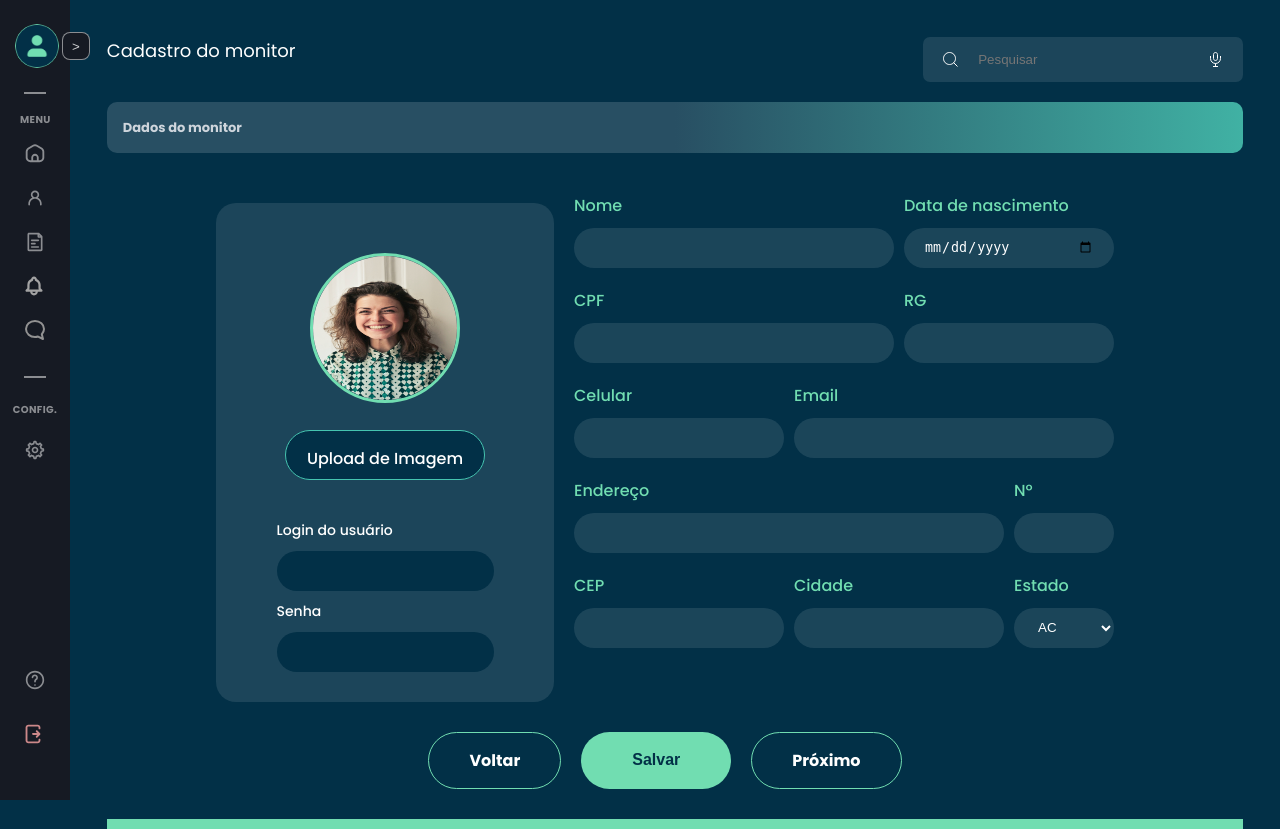
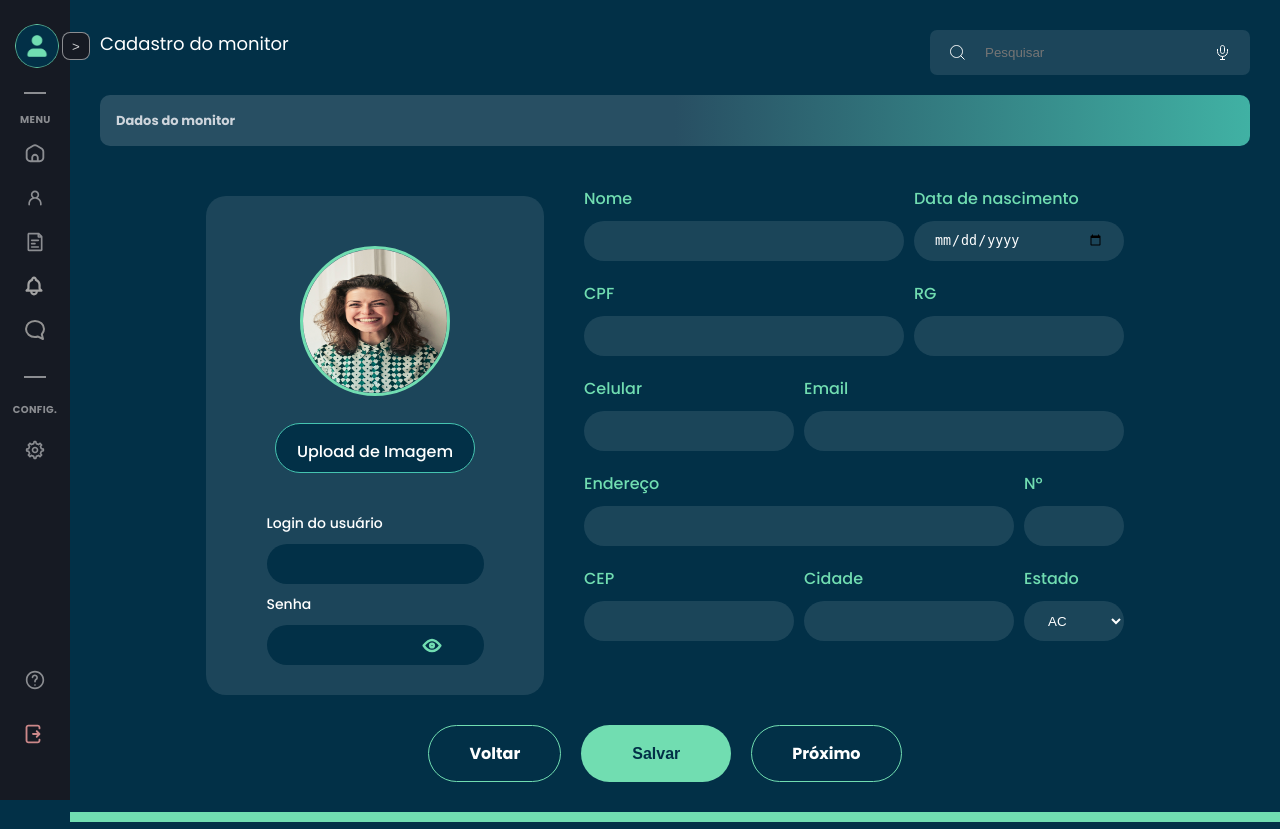
Before and after one commit to aasjunior/tera_dashboard, a Flask app: page /cadastro-monitor in a window 1280 px wide. Run offline with Flask 3, Linux system fonts and the light colour scheme; some libraries are stand-ins or nearby versions.

Commit message:
updating

```diff
--- a/views/blades/header.html
+++ b/views/blades/header.html
@@ -6,6 +6,7 @@
     <meta name="viewport" content="width=device-width, initial-scale=1.0">
     <link rel="stylesheet" href="{{ url_for('static',filename='css/main.css') }}">
     <script src="https://cdn.jsdelivr.net/npm/apexcharts"></script>
+    <script src="https://code.jquery.com/jquery-3.6.0.min.js"></script>
     <title>Tera</title>
 </head>
 <body>
--- a/views/cadastro-monitor.html
+++ b/views/cadastro-monitor.html
@@ -1,7 +1,7 @@
 {% include 'blades/header.html' %}
 <div class="wrapper row">
     {{ sidebar('User', 'user.png') | safe }}
-    <main class="container w-auto">
+    <main class="w-auto">
         {{ header_title('Cadastro do monitor') | safe }}
         {{ welcome_card('User', False, 'Dados do monitor') | safe }} <!--Aqui é o titulo da etapa-->
         <section>
@@ -11,63 +11,66 @@
                         {{ upload_image(False) | safe }}
                         <div class="mt-30">
                             <div id="" class="col">
-                                <label class="lbl-white fs-14 mt-10" for=""> Login do usuário</label>
-                                <input id="" class="input_dark_blue" name="login-monitor">
+                                <label class="lbl-white fs-14 mt-10" for=""> Login do usuário </label>
+                                <input id="" class="input_dark_blue lbl-green" name="login-monitor" type="text" required>
                             </div>
                             <div id="" class="col">
                                 <label class="lbl-white fs-14 mt-10" for=""> Senha </label>
-                                <input class="input_dark_blue" type="text" name="senha-monitor">
+                                <div class="section-senha">
+                                    <input id="senha" class="senha lbl-green" type="password" name="senha-monitor" required>
+                                    <img id="olho" class="eye align-self" src="{{ url_for('static', filename='imgs/icons/eye-open.svg') }}" alt="Olho aberto">
+                                </div>
                             </div>
                         </div>
                     </form>
                 </aside>
 
-                <section class="section-form"> <!--Aqui o forms-->
+                <section class="section-form ml-20"> <!--Aqui o forms-->
                     <form action="" class="side-left-grid">
-                        <input type="hidden" id="id-paciente"> <!--INPUT HIDDEN CODIGO PACIENTE-->
+                        <input type="hidden" id="id-paciente" required> <!--INPUT HIDDEN CODIGO PACIENTE-->
                         <div id="nome-grid" class="col">
                             <label class="lbl-green" for=""> Nome </label>
-                            <input class="input_blue" type="text" name="nome-monitor">
+                            <input class="input_blue" type="text" name="nome-monitor" required>
                         </div>
                         <div id="data-grid" class="col">
                             <label class="lbl-green" for=""> Data de nascimento </label>
-                            <input class="input_blue" type="date" name="data-nasc-monitor">
+                            <input class="input_blue" type="date" name="data-nasc-monitor" required>
                         </div>
                         <div id="cpf-grid" class="col">
                             <label class="lbl-green" for=""> CPF </label>
-                            <input class="input_blue" type="text" name="cpf-monitor">
+                            <input class="input_blue" type="text" name="cpf-monitor" required>
                         </div>
                         <div id="rg-grid" class="col">
                             <label class="lbl-green" for=""> RG </label>
-                            <input class="input_blue" type="text" name="rg-monitor">
+                            <input class="input_blue" type="text" name="rg-monitor" required>
                         </div>
                         <div id="cel-grid" class="col">
                             <label class="lbl-green" for=""> Celular </label>
-                            <input class="input_blue" type="tel" name="cel-monitor">
+                            <input class="input_blue" type="tel" name="cel-monitor" required>
                         </div>
                         <div id="email-grid" class="col">
                             <label class="lbl-green" for=""> Email </label>
-                            <input class="input_blue" type="email" name="email-monitor">
+                            <input class="input_blue" type="email" name="email-monitor" required>
                         </div>
                         <div id="endereco-grid" class="col">
                             <label class="lbl-green" for=""> Endereço </label>
-                            <input class="input_blue" type="text" name="endereco-monitor">
+                            <input class="input_blue" type="text" name="endereco-monitor" required>
                         </div>
                         <div id="numero-grid" class="col">
                             <label class="lbl-green" for=""> Nº </label>
-                            <input class="input_blue" type="text" name="numero-endereco-monitor">
+                            <input class="input_blue" type="text" name="numero-endereco-monitor" required>
                         </div>
                         <div id="cep-grid" class="col">
                             <label class="lbl-green" for=""> CEP </label>
-                            <input class="input_blue" type="text" name="cep-monitor">
+                            <input class="input_blue" type="text" name="cep-monitor" required>
                         </div>
                         <div id="cidade-grid" class="col">
                             <label class="lbl-green" for=""> Cidade </label>
-                            <input class="input_blue" type="text" name="cidade-monitor">
+                            <input class="input_blue" type="text" name="cidade-monitor" required>
                         </div>
                         <div id="estado-grid" class="col">
                             <label class="lbl-green" for=""> Estado </label> <!--SELECT DOS ESTADOS-->
-                            <select id="" class="input_blue" name="estado-monitor">
+                            <select id="" class="input_blue" name="estado-monitor" required>
                                 <option class="op-color" value="AC">AC</option>
                                 <option class="op-color" value="AL">AL</option>
                                 <option class="op-color" value="AP">AP</option>
@@ -103,7 +106,7 @@
             </section>
             <section class="d-flex horizontal-center mt-30"> <!--Aqui os botoes-->
                 <a href="/dashboard" class="btn-font button btn-border-green mr-20">Voltar</a>
-                <input class="btn-font-blue button btn-green mr-20" type="submit" value="Salvar" name="salvar">
+                <input class="btn-font-blue button btn-green mr-20" type="submit" value="Salvar" name="salvar" required>
                 <a href="/" class="btn-font button btn-border-green mr-20">Próximo</a> <!--redirecionar para consulta de monitores cadastrados-->
             </section>
         </section>
--- a/views/components/header-title.html
+++ b/views/components/header-title.html
@@ -1,4 +1,4 @@
-<header class="header row space-between w-auto">
+<header class="header row space-between w-auto m-30 mt-30">
     <h1 class="title">{{ titulo_da_pag }}</h1>
     <form class="busca" action="">
         <img class="search-icon" src="{{ url_for('static', filename='imgs/icons/search.svg') }}" alt="Search Icon">
--- a/views/components/upload-image.html
+++ b/views/components/upload-image.html
@@ -1,7 +1,7 @@
 <div class="col horizontal-center">
     <label class="align-self" for=""><img id="preview" src="static/imgs/figures/imagem-padrao.jpg" alt="Foto de Perfil"></label>
     <label class="lbl-upload-picture" for="upload-picture"> Upload de Imagem
-        <input class="" type="file" id="upload-picture" name="foto" accept="image/*" onchange="openOverlay(event)">
+        <input class="" type="file" id="upload-picture" name="foto" accept="image/*" onchange="previewImage(event)">
     </label>
 </div>
 
@@ -12,6 +12,8 @@
         reader.onload = function() {
             var preview = document.getElementById("preview");
             preview.src = reader.result;
+
+            openOverlay(event); // Chamada movida para dentro do onload
         }
         reader.readAsDataURL(event.target.files[0]);
     }
--- a/views/components/welcome-card.html
+++ b/views/components/welcome-card.html
@@ -1,4 +1,4 @@
-<section class="welcome-card row space-between vertical-center">
+<section class="welcome-card row space-between vertical-center m-30">
     {% if pag=="dashboard" %}
     <div class="col p-inline-20">
         <h2 class="lbl-white fs-20">Bem vindo, <em>{{ name }}!</em></h2>
--- a/views/login.html
+++ b/views/login.html
@@ -13,12 +13,12 @@
                         <div class="col">
                             <label class="lbl-green" for="">Login do usuário</label>
                             <br>
-                            <input class="txt-login" type="text" name="user-login">
+                            <input class="txt-login" type="text" name="user-login" required>
                         </div>
                         <div class="col">
                             <label class="lbl-green" for="">Senha</label>
                             <br>
-                            <input class="txt-login" type="password" name="user-password">
+                            <input class="txt-login" type="password" name="user-password" required>
                             <p class="p-senha">Esqueceu a senha?</p>
                         </div>
                         <button class="btn-login"><a href="\dashboard">Entrar</a></button>
--- a/views/paciente-diagnostico.html
+++ b/views/paciente-diagnostico.html
@@ -1,7 +1,7 @@
 {% include 'blades/header.html' %}
 <div class="wrapper row">
     {{ sidebar('User', 'user.png') | safe }}
-    <main class="container w-auto">
+    <main class="w-auto">
         {{ header_title('Cadastro do Paciente') | safe }}
         {{ welcome_card('User', False, '2 - Dados Médicos do Paciente') | safe }} <!--Aqui é o titulo da etapa-->
         <section>
--- a/views/paciente-familiar.html
+++ b/views/paciente-familiar.html
@@ -1,7 +1,7 @@
 {% include 'blades/header.html' %}
 <div class="wrapper row">
     {{ sidebar('User', 'user.png') | safe }}
-    <main class="container w-auto">
+    <main class="w-auto">
         {{ header_title('Cadastro do Paciente') | safe }}
         {{ welcome_card('User', False, '3 - Dados do Familiar Responsável') | safe }} <!--Aqui é o titulo da etapa-->
         <section class="d-flex horizontal-center">
@@ -40,7 +40,7 @@
                             </div>
                         </form>
                     </aside>
-                    <section class="section-form"> <!--Aqui o forms-->
+                    <section class="section-form ml-20"> <!--Aqui o forms-->
                         <form action="" class="side-left-grid">
                             <input type="hidden" id="id-paciente"> <!--INPUT HIDDEN CODIGO PACIENTE-->
                             <div id="nome-grid" class="col">
--- a/views/static/css/custom.css
+++ b/views/static/css/custom.css
@@ -157,7 +157,7 @@
 
 .graph{
     width: 100%;
-    max-width: ;
+    /* max-width: ; */
 }
 
 #annual-record{
--- a/views/static/css/diagnostico-paciente.css
+++ b/views/static/css/diagnostico-paciente.css
@@ -130,5 +130,30 @@ textarea:focus, input:focus {
 }
 
 .search-icon:hover, .icon-micro:hover{
-    transform: scale(1.3    );
+    transform: scale(1.3);
 }
+
+.eye{
+    height: 15px;
+}
+
+.senha{
+    width: 150px;
+    height: 45px;
+    background: none;
+    border: none;
+    padding-left: 20px;
+}
+
+.section-senha{
+    display: flex;
+    border: none;
+    background: var(--bg-primary);
+    border-radius: 100px;
+    color: var(--color-green);
+    padding-right: 20px;
+    padding-left: 5px;
+    min-width: min-content;
+    height: 40px;
+    margin-top: 10px;
+}
--- a/views/static/css/global.css
+++ b/views/static/css/global.css
@@ -270,6 +270,10 @@ a{
     color: var(--bg-primary);
 }
 
+.m-30{
+    margin-inline: 30px;
+}
+
 .mr-5{
     margin-right: 5px;
 }
--- a/views/static/css/progress-bar.css
+++ b/views/static/css/progress-bar.css
@@ -3,7 +3,6 @@
     position: sticky;
     height: 10px;
     margin-top: 30px;
-    margin-bottom: -2.3rem;
     background-color: rgba(217, 217, 217, 0.3);;
 }
 
--- a/views/static/js/index.js
+++ b/views/static/js/index.js
@@ -122,3 +122,21 @@
 function removerParagrafo(paragrafo) {
   paragrafo.remove();
 }
+
+//funcao para mostrar senha
+$(document).ready(function() {
+  var senha = $('#senha');
+  var olho = $("#olho");
+
+  olho.click(function() {
+    if (senha.attr("type") === "password") {
+      senha.attr("type", "text");
+    } else {
+      senha.attr("type", "password");
+    }
+  });
+
+  olho.mouseleave(function() {
+    senha.attr("type", "password");
+  });
+});
```
Also changed, not shown: views/cadastro-clinica.html (+16 -13 lines), views/overlay.html (+7 -6 lines), views/paciente-dados.html (+19 -18 lines), views/static/imgs/icons/eye-closed.svg (added), views/static/imgs/icons/eye-open.svg (added).
